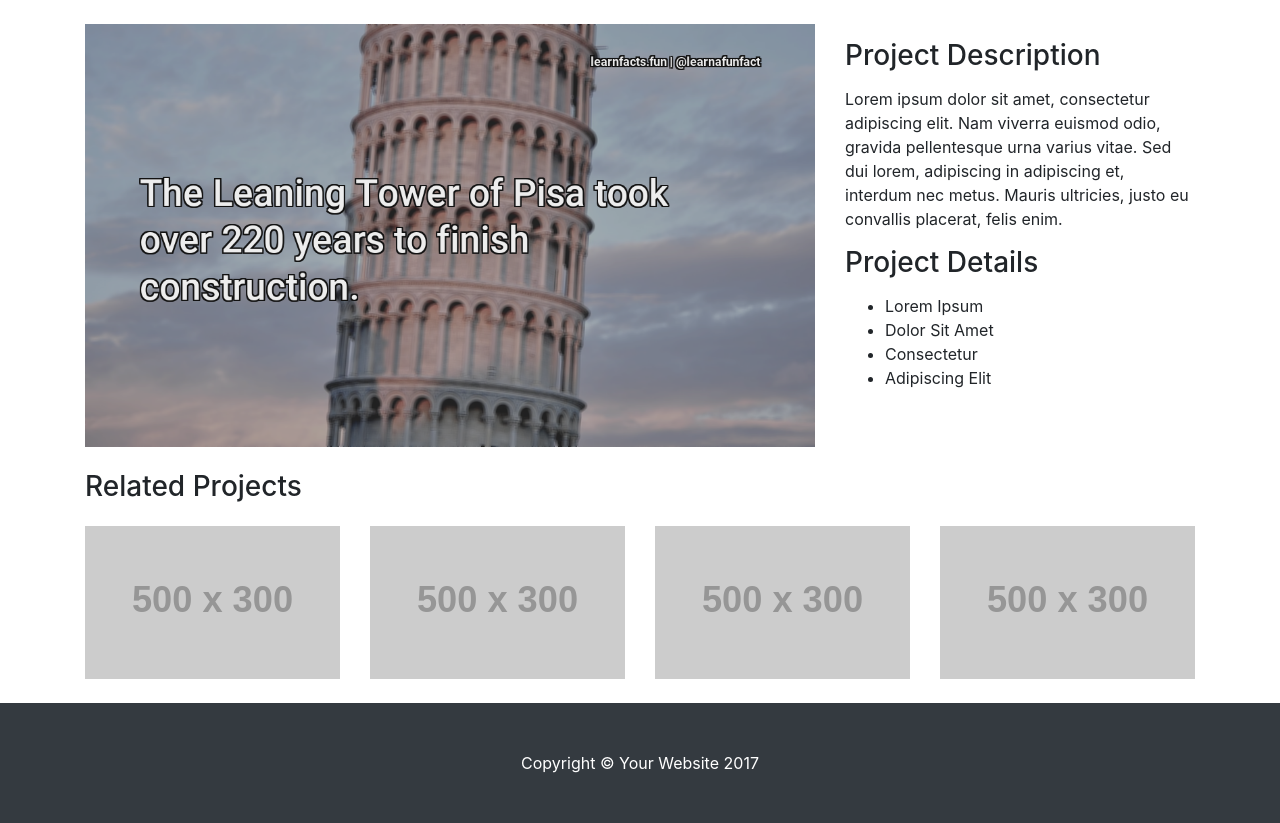
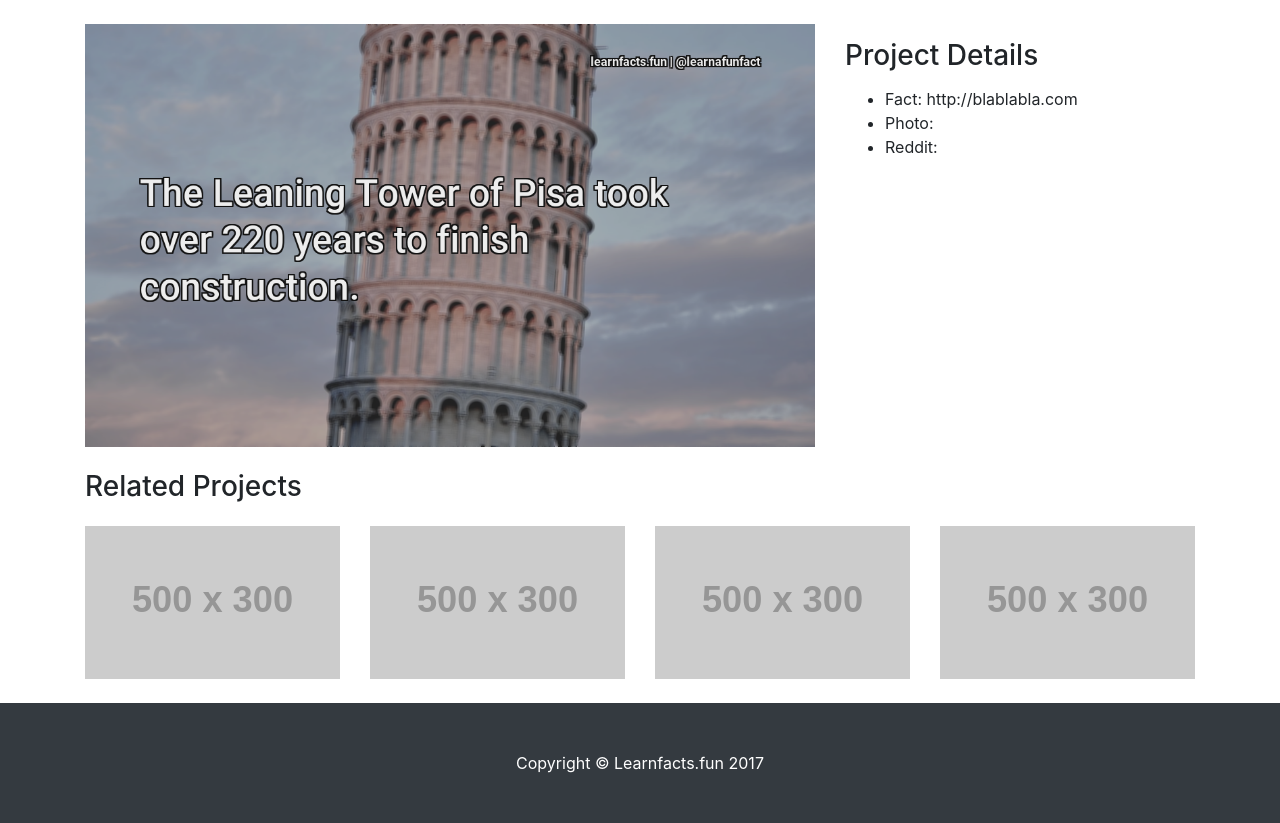
Before and after one commit to ponkbrown/learnafact, a website: page www/index.html in a window 1280 px wide. Shown: the part 56-879 px from the top of the page. Drawn offline with Linux system fonts and the light colour scheme; placeholder pictures from the web are drawn by us.

Commit message:
Haciendo interfaz web

```diff
--- a/www/index.html
+++ b/www/index.html
@@ -34,6 +34,7 @@
                 <span class="sr-only">(current)</span>
               </a>
                     </li>
+                    <!--
             <li class="nav-item">
               <a class="nav-link" href="#">About</a>
             </li>
@@ -43,6 +44,7 @@
             <li class="nav-item">
               <a class="nav-link" href="#">Contact</a>
             </li>
+            -->
                 </ul>
             </div>
         </div>
@@ -60,14 +62,11 @@
             </div>
 
             <div class="col-md-4">
-          <h3 class="my-3">Project Description</h3>
-          <p>Lorem ipsum dolor sit amet, consectetur adipiscing elit. Nam viverra euismod odio, gravida pellentesque urna varius vitae. Sed dui lorem, adipiscing in adipiscing et, interdum nec metus. Mauris ultricies, justo eu convallis placerat, felis enim.</p>
                 <h3 class="my-3">Project Details</h3>
                 <ul>
-            <li>Lorem Ipsum</li>
-            <li>Dolor Sit Amet</li>
-            <li>Consectetur</li>
-            <li>Adipiscing Elit</li>
+                    <li>Fact: http://blablabla.com</li>
+                    <li>Photo:</li>
+                    <li>Reddit: </li>
                 </ul>
             </div>
 
@@ -112,7 +111,7 @@
     <!-- Footer -->
     <footer class="py-5 bg-dark">
         <div class="container">
-        <p class="m-0 text-center text-white">Copyright &copy; Your Website 2017</p>
+            <p class="m-0 text-center text-white">Copyright &copy; Learnfacts.fun 2017</p>
         </div>
         <!-- /.container -->
     </footer>
```
Lines whose indentation alone changed are shown as unchanged.
